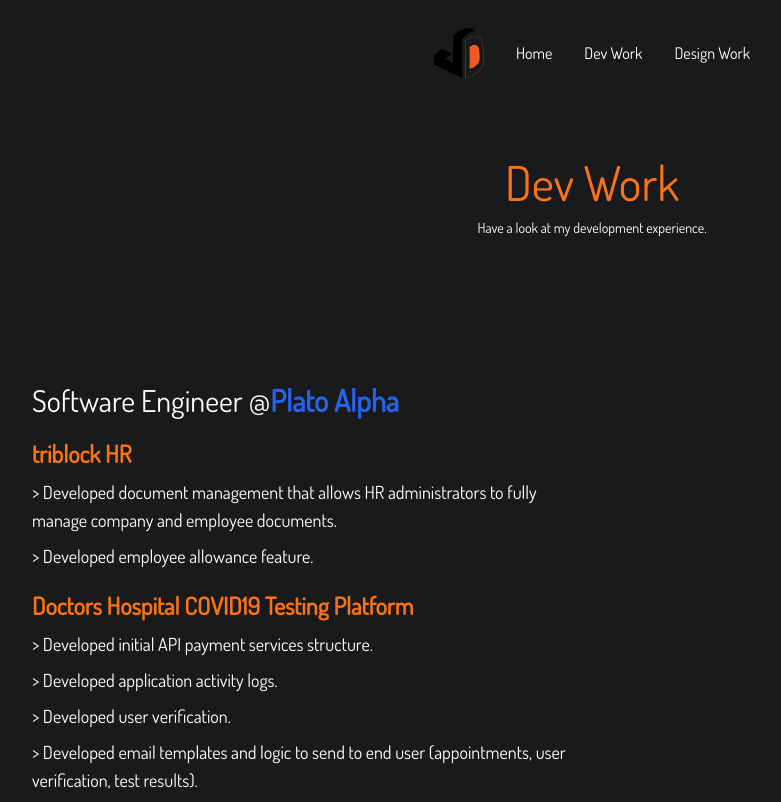
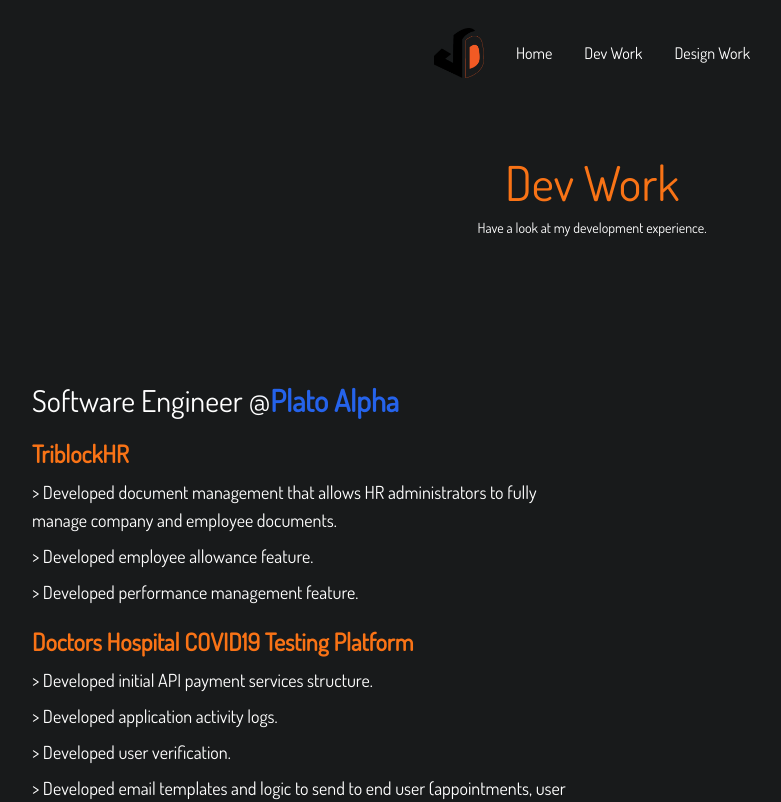
Before and after one commit to javanocollins/nextjs-portfolio, a Next.js app: page /dev-work in a window 1280 px wide. Shown: the top 802 px of the page, without its empty margins (48-829 px from the left). Built offline with nearby package versions, Linux system fonts and the light colour scheme.

Commit message:
fix: wording

```diff
--- a/pages/dev-work/index.js
+++ b/pages/dev-work/index.js
@@ -39,7 +39,7 @@
                                 target="_blank"
                                 rel="noreferrer"
                             >
-                                triblock HR
+                                TriblockHR
                             </a>
                             <p className="text-lg mt-2">
                                 > Developed document management that allows HR
@@ -48,6 +48,9 @@
                             </p>
                             <p className="text-lg mt-2">
                                 > Developed employee allowance feature.
+                            </p>
+                            <p className="text-lg mt-2">
+                                > Developed performance management feature.
                             </p>
                         </div>
                         <div className="mb-5">
```
